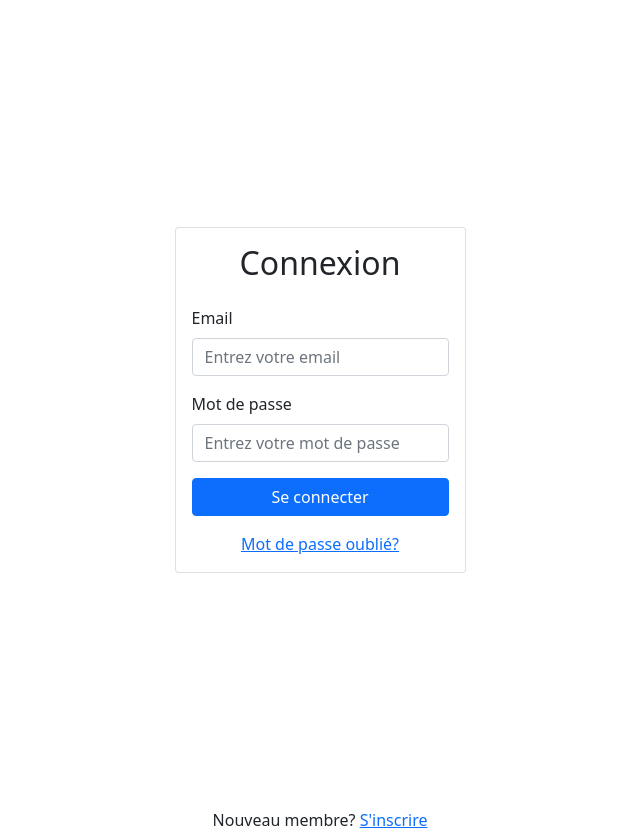
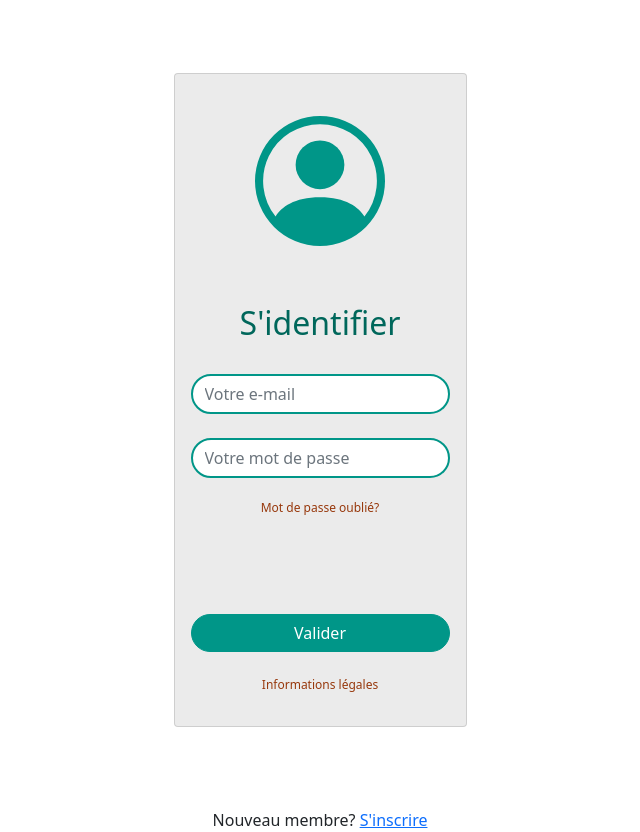
Before and after one commit to Nexus8th/react-firebase-user_forms, a React (Create React App) app: page /login in a window 1280 px wide. Shown: the whole page, without its empty margins (320-960 px from the left). Built offline with nearby package versions, Linux system fonts and the light colour scheme; no server answers.

Commit message:
Styling Forms

```diff
--- a/src/components/Login.js
+++ b/src/components/Login.js
@@ -2,6 +2,7 @@ import React, { useRef, useState } from 'react';
 import { Form, Button, Card, Alert } from 'react-bootstrap';
 import { Link, useNavigate } from 'react-router-dom';
 import { useAuth } from '../contexts/AuthContext';
+import { ReactComponent as UserIcon } from './../images/person-circle.svg'
 
 const Login = () => {
 
@@ -29,23 +30,26 @@ const Login = () => {
     return (
         <>
         <div className="d-flex align-items-center justify-content-center w-100" style={{minHeight:'100vh'}}>
-            <Card style={{ maxWidth: "400px" }}>
+            <Card style={{ maxWidth: "400px", backgroundColor:'#EBEBEB', justifyContent:'center', alignItems:'center', textAlign:'center' }}>
                     <Card.Body>
-                        <h2 className="text-center mb-4">Connexion</h2>
+                        <div className="mt-3" style={{color:'#009688'}}><UserIcon style={{width:'130px', height:'150px'}}/>
+                        </div>
+                        <h2 className="text-center mb-2 mt-5" style={{color:'#00675B'}}>S'identifier</h2>
                         {error && <Alert variant="danger">{error}</Alert>}
                         <Form onSubmit={handleSubmit}>
                             <Form.Group id="email">
-                                <Form.Label>Email</Form.Label>
-                                <Form.Control className="mb-3" type="email" placeholder="Entrez votre email" required ref={emailRef}/>
+                                <Form.Label></Form.Label>
+                                <Form.Control style={{borderColor:'#009688'}} className="rounded-pill border-2" type="email" placeholder="Votre e-mail" required ref={emailRef}/>
                             </Form.Group>
                             <Form.Group id="password">
-                                <Form.Label>Mot de passe</Form.Label>
-                                <Form.Control className="mb-3" type="password" placeholder="Entrez votre mot de passe" required ref={passwordRef}/>
+                                <Form.Label></Form.Label>
+                                <Form.Control style={{borderColor:'#009688'}} className="mb-3 rounded-pill border-2" type="password" placeholder="Votre mot de passe" required ref={passwordRef}/>
                             </Form.Group>
-                            <Button disabled={loading} className="w-100" type="submit">Se connecter</Button>
-                            <div className="w-100 text-center mt-3">
-                                <Link to="/forgot-password">Mot de passe oublié?</Link>
+                            <div className="w-100 text-center mt-3 mb-5">
+                                <Link to="/forgot-password" style={{color:'#97380C', fontSize:'12px', textDecoration:'none' }}>Mot de passe oublié?</Link>
                             </div>
+                            <Button disabled={loading} className="w-100 mt-5 rounded-pill" type="submit" style={{backgroundColor:'#009688', borderColor:'#009688'}}>Valider</Button>
+                            <p className="mt-4" style={{color:'#97380C', fontSize:'12px',}}>Informations légales</p>
                         </Form>
                     </Card.Body>
             </Card>
```
Also changed, not shown: src/images/user-ico.png (added), src/images/user-ico2.jpg (added).
